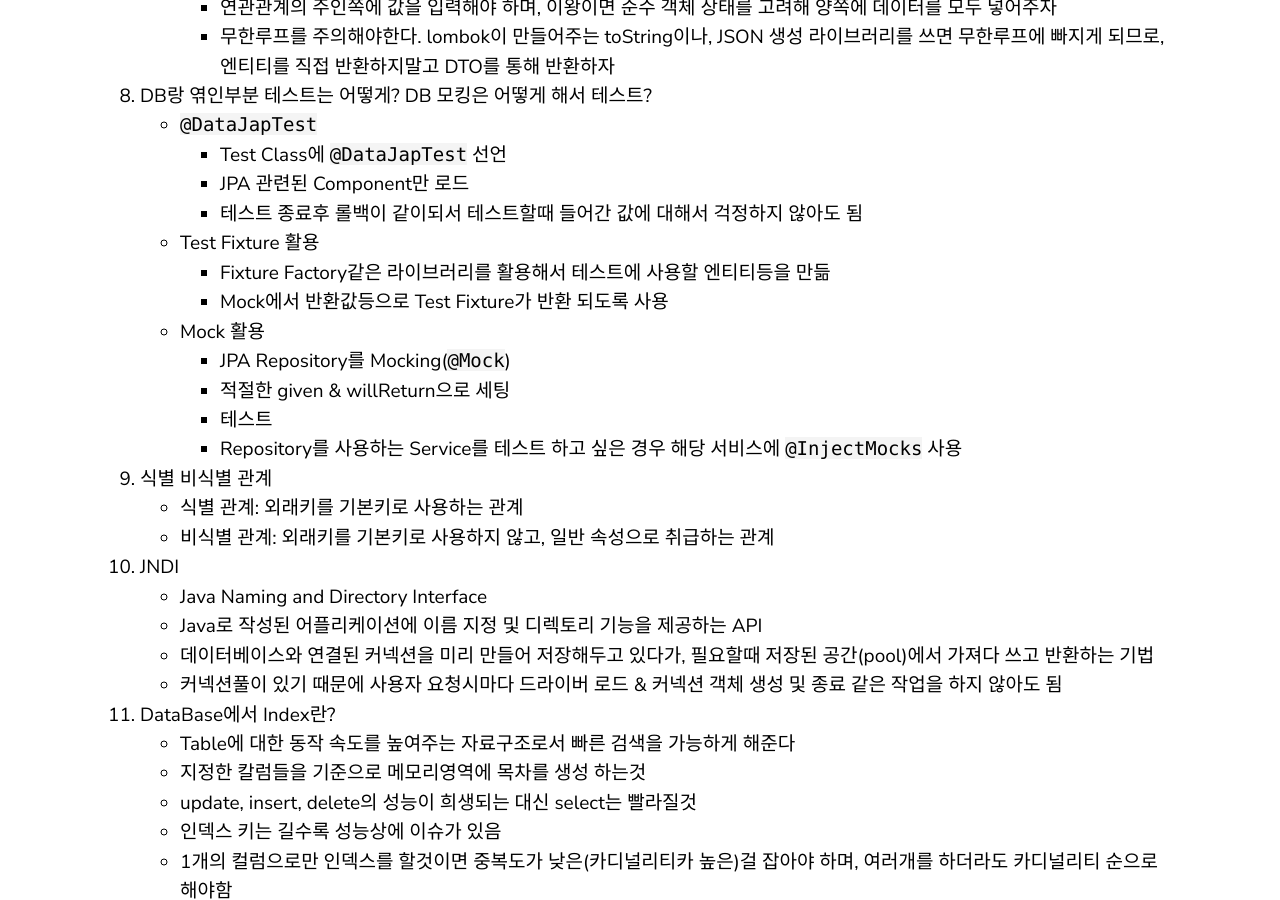
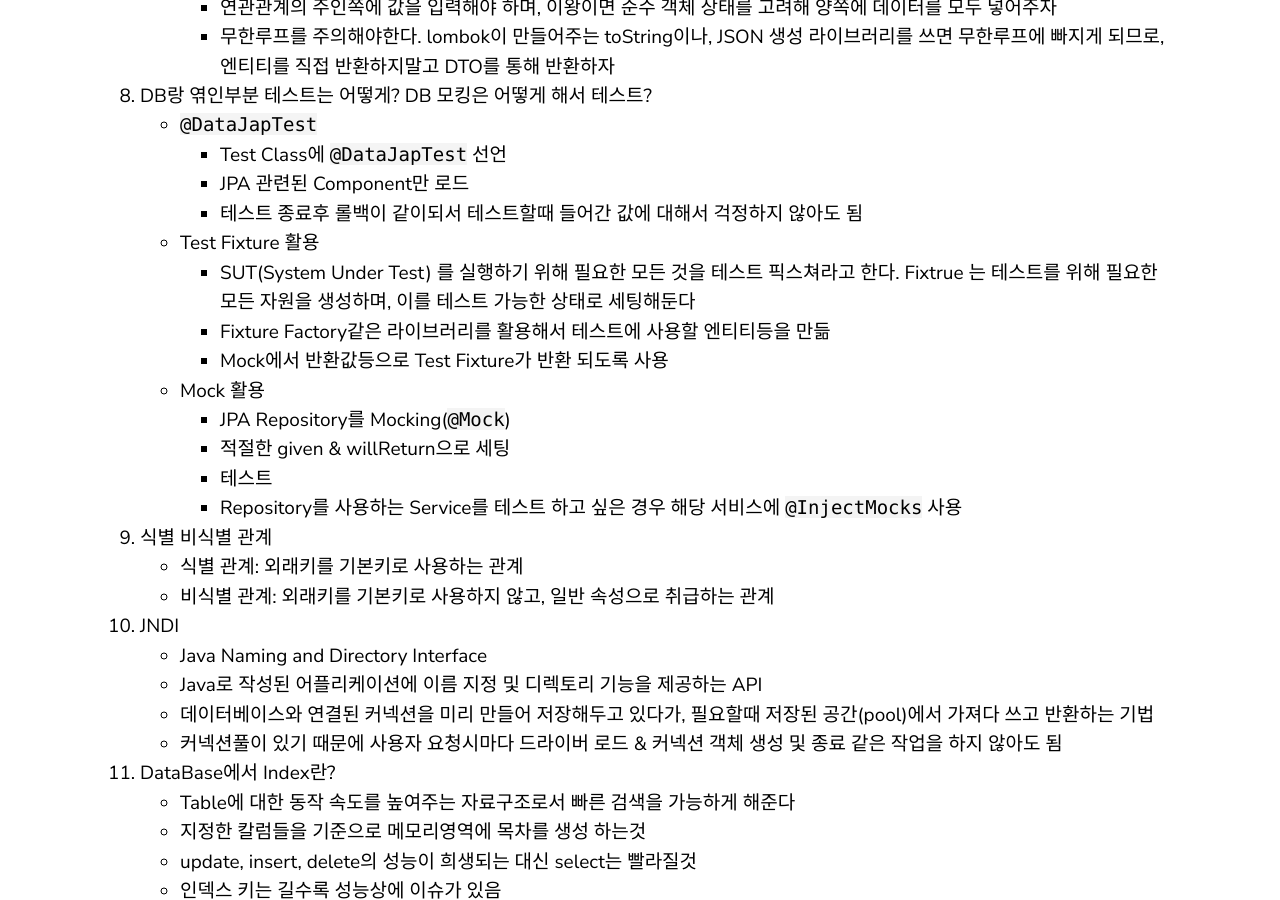
Before and after one commit to yoowonyoung/yoowonyoung.github.io, a Jekyll site: the page built from _posts/2021-06-11-Interview-08.md, in a window 1280 px wide and 900 px high, scrolled down 11089 px. Built offline with Jekyll 4.4.1, drawn with Linux system fonts in a browser that asks for light colours; comment, search, counter and statistics services are not loaded.

Commit message:
Update 2021-06-11-Interview-08.md

```diff
--- a/_posts/2021-06-11-Interview-08.md
+++ b/_posts/2021-06-11-Interview-08.md
@@ -292,6 +292,7 @@ Kakao for Business 의 API 서버를 Jenkins + Kubernetes 환경에 맞게 배
         * 테스트 종료후 롤백이 같이되서 테스트할때 들어간 값에 대해서 걱정하지 않아도 됨
 
     - Test Fixture 활용
+        * SUT(System Under Test) 를 실행하기 위해 필요한 모든 것을 테스트 픽스쳐라고 한다. Fixtrue 는 테스트를 위해 필요한 모든 자원을 생성하며, 이를 테스트 가능한 상태로 세팅해둔다
         * Fixture Factory같은 라이브러리를 활용해서 테스트에 사용할 엔티티등을 만듦
         * Mock에서 반환값등으로 Test Fixture가 반환 되도록 사용
 
```
